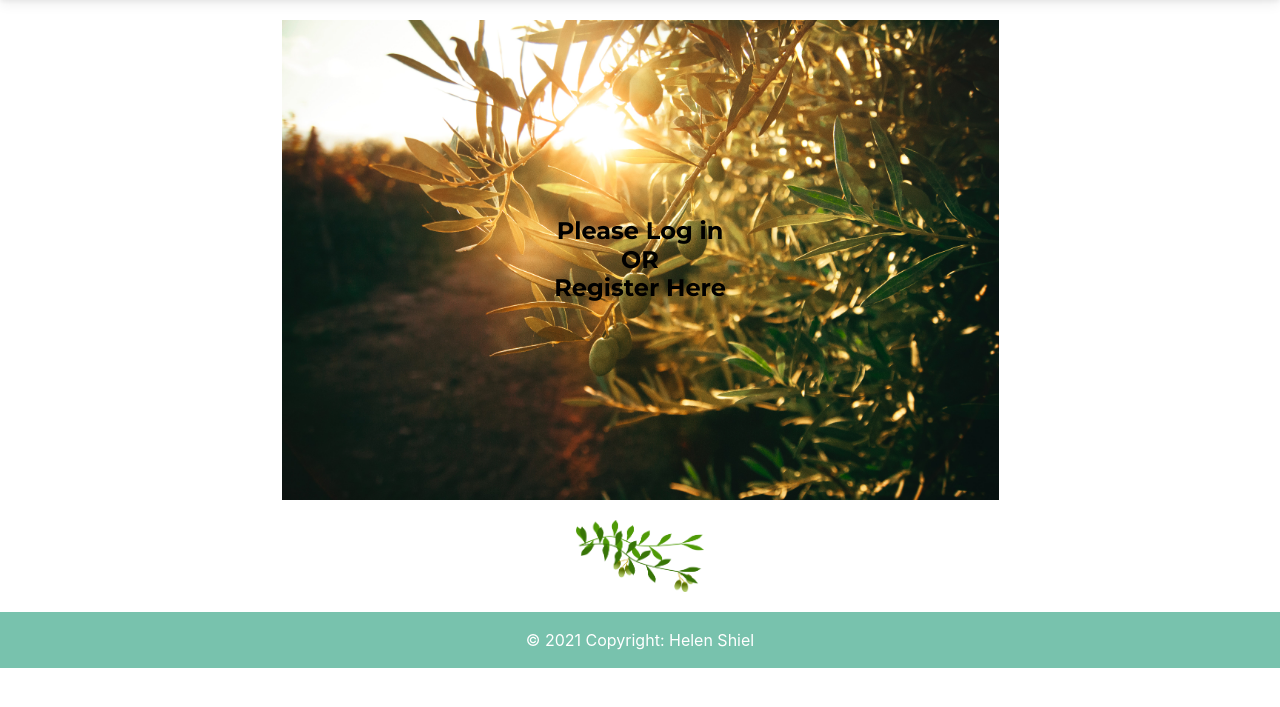
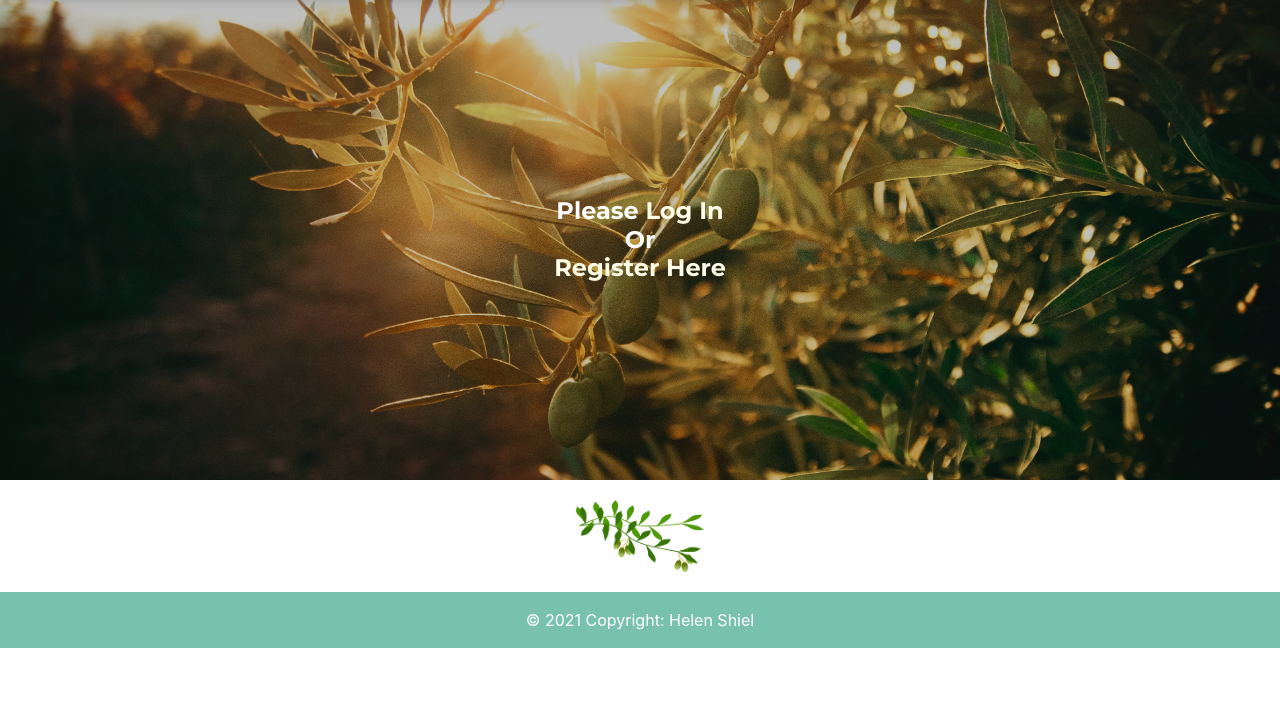
Before and after one commit to shielh/WeddingApp-MS3, a Flask app: page / in a window 1280 px wide. Shown: the part 56-763 px from the top of the page. Run offline with Flask 2, Linux system fonts and the light colour scheme; some libraries are stand-ins or nearby versions.

Commit message:
Add grey overlay to hero image and span entire width of page

```diff
--- a/static/css/style.css
+++ b/static/css/style.css
@@ -24,20 +24,29 @@
 
 /* Hero image with content in center*/
 .bg-image {
+    position: relative;
     background-image: url('../images/hero-image.jpg');
     height: 60vh;
-    width: 60vw;
+    width: 100%;
     margin: 0 auto;
-    margin-top: 20px;
     margin-bottom: 20px;
-    background-size: contain ;
+    background-size: cover ;
+
+}
+.bg-overlay{
+    position: absolute;
+    background-color: rgba(0,0,0,0.25);
+    top: 0;
+    left: 0;
+    height: 60vh;
+    width: 100%;
     display: flex;
     align-items: center;
     justify-content: center;
 }
 
 .hero-anchor-tags {
-    color: #000;
+    color: #FFFDE7;
 }
 .hero-anchor-tags:hover{
     text-decoration: none;
--- a/templates/index.html
+++ b/templates/index.html
@@ -3,16 +3,18 @@
 
 <!-- Background image -->
 <div class="bg-image">
+    <div class="bg-overlay">
         <div class="text-center">
             {% if session["user"] %}
 
             {% else %}
-        <h4 class="text-black mb-0"><strong> Please <a class="hero-anchor-tags" href="{{ url_for('login') }}">Log in</a> <br>
-            OR
+            <h4 class="text-white mb-0"><strong> Please <a class="hero-anchor-tags" href="{{ url_for('login') }}">Log In</a> <br>
+                Or
                 <br>
                 <a class="hero-anchor-tags" href="{{ url_for('register') }}">Register Here</a></strong>
             </h4>
             {% endif %}
+        </div>
     </div>
 </div>
 <!-- Background image -->
```
Lines whose indentation alone changed are shown as unchanged.
